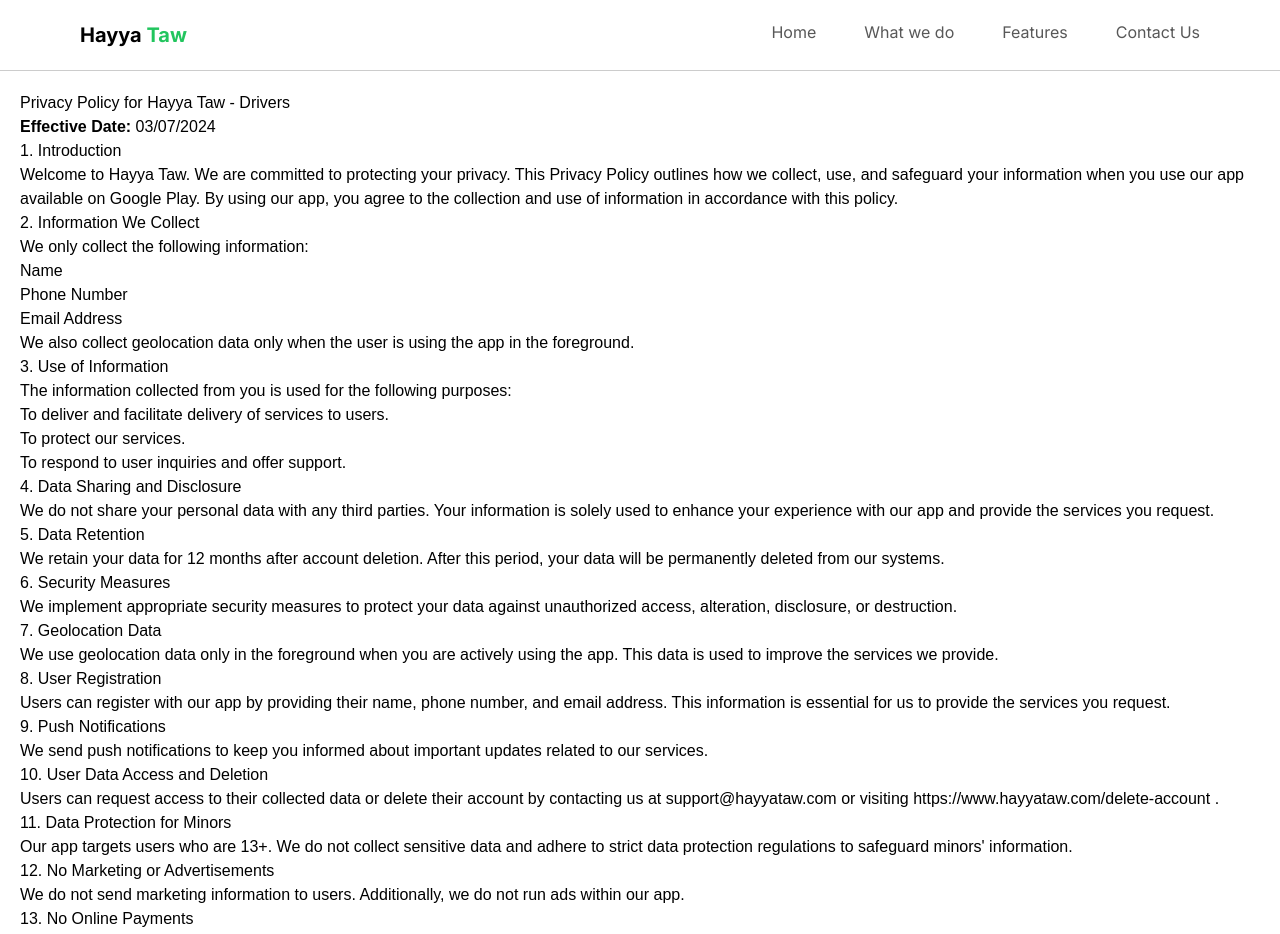
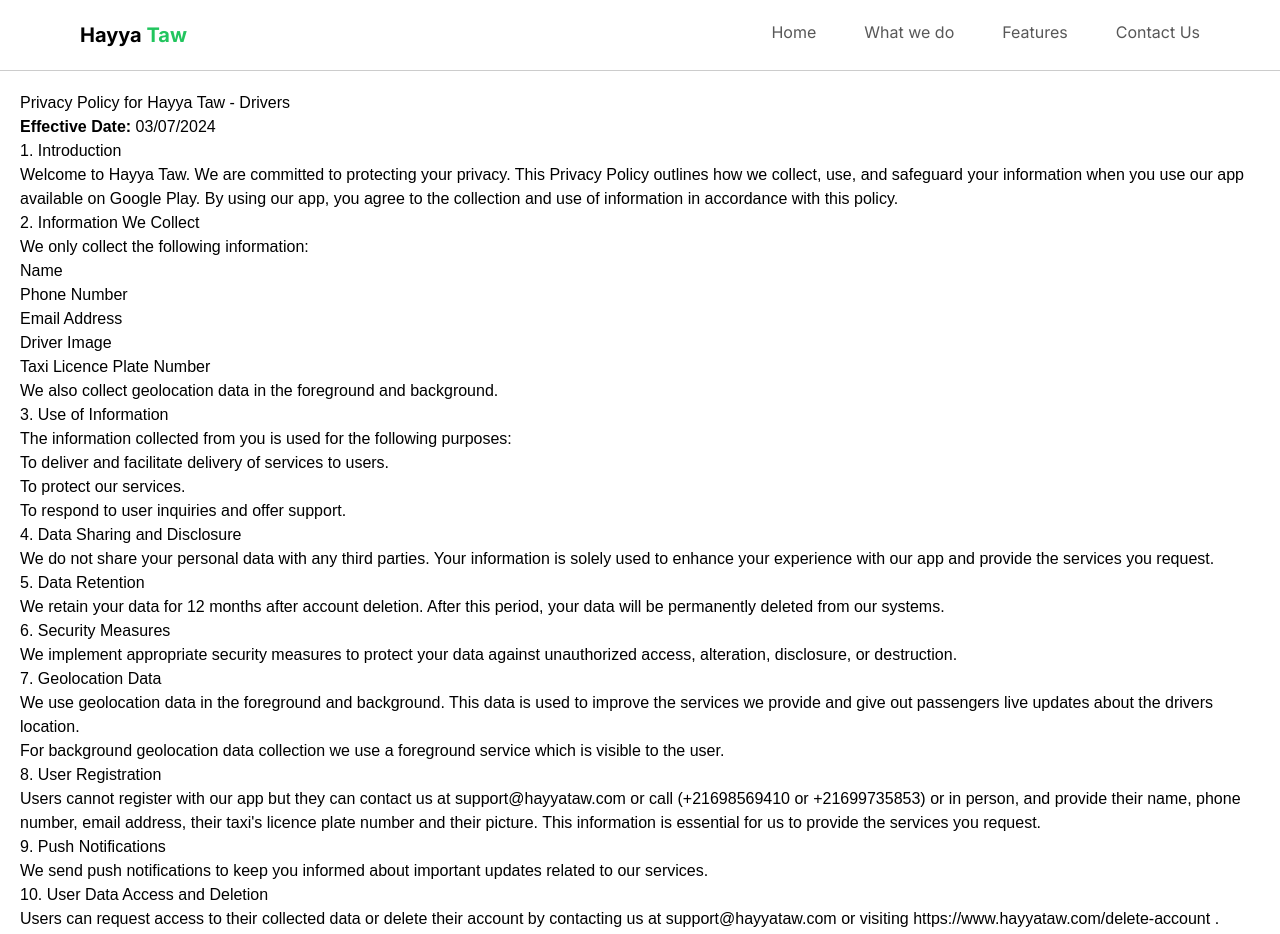
Before and after one commit to yassinebebba/hayya-taw-transport-landing-page, a Next.js app: page /privacy-policy-drivers in a window 1280 px wide. Shown: the top 934 px of the page. Built offline with nearby package versions, Linux system fonts and the light colour scheme.

Commit message:
fix driver privacy policy

```diff
--- a/app/privacy-policy-drivers/page.tsx
+++ b/app/privacy-policy-drivers/page.tsx
@@ -17,9 +17,10 @@
                 <li>Name</li>
                 <li>Phone Number</li>
                 <li>Email Address</li>
+                <li>Driver Image</li>
+                <li>Taxi Licence Plate Number</li>
             </ul>
-            <p>We also collect geolocation data only when the user is using the app in the foreground.</p>
-
+            <p>We also collect geolocation data in the foreground and background.</p>
             <h2>3. Use of Information</h2>
             <p>The information collected from you is used for the following purposes:</p>
             <ul>
@@ -41,11 +42,11 @@
                 disclosure, or destruction.</p>
 
             <h2>7. Geolocation Data</h2>
-            <p>We use geolocation data only in the foreground when you are actively using the app. This data is used to
-                improve the services we provide.</p>
-
+            <p>We use geolocation data in the foreground and background. This data is used to
+                improve the services we provide and give out passengers live updates about the drivers location.</p>
+            <p>For background geolocation data collection we use a foreground service which is visible to the user.</p>
             <h2>8. User Registration</h2>
-            <p>Users can register with our app by providing their name, phone number, and email address. This
+            <p>Users cannot register with our app but they can contact us at support@hayyataw.com or call (+21698569410 or +21699735853) or in person, and provide their name, phone number, email address, their taxi's licence plate number and their picture. This
                 information is essential for us to provide the services you request.</p>
 
             <h2>9. Push Notifications</h2>
@@ -59,7 +60,7 @@
             </p>
 
             <h2>11. Data Protection for Minors</h2>
-            <p>Our app targets users who are 13+. We do not collect sensitive data and adhere to strict data protection
+            <p>Our app targets users who are 18+. We do not collect sensitive data and adhere to strict data protection
                 regulations to safeguard minors' information.</p>
 
             <h2>12. No Marketing or Advertisements</h2>
@@ -69,7 +70,7 @@
             <p>We do not accept online payments through our app.</p>
 
             <h2>14. Data Collection Limitations</h2>
-            <p>We only collect data provided by users in the registration form. We do not access or collect data from
+            <p>We only collect data provided by users when they talk to us or meet us in person. We do not access or collect data from
                 any other sources.</p>
 
             <h2>15. No Use of Google Analytics</h2>
```
